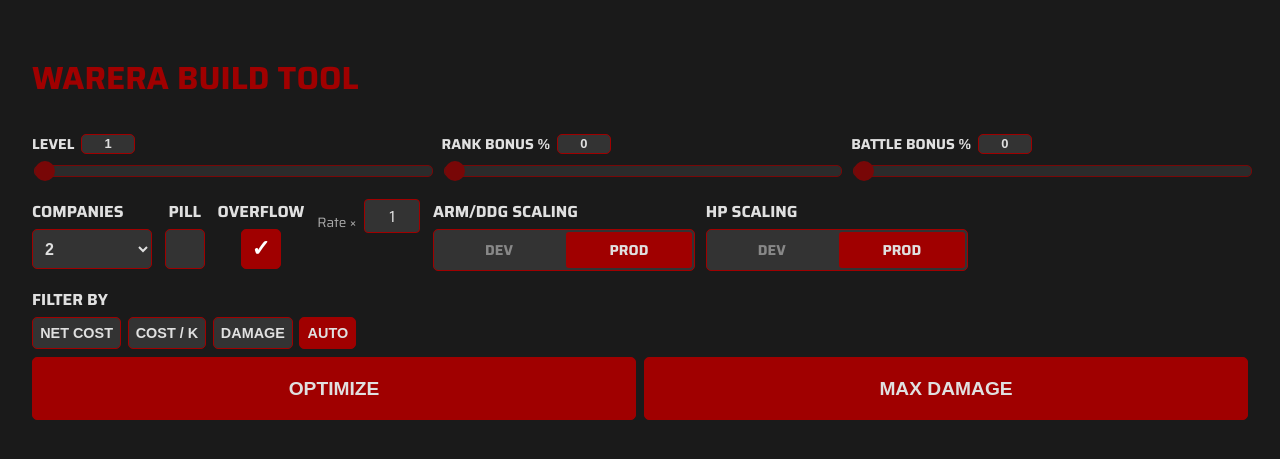
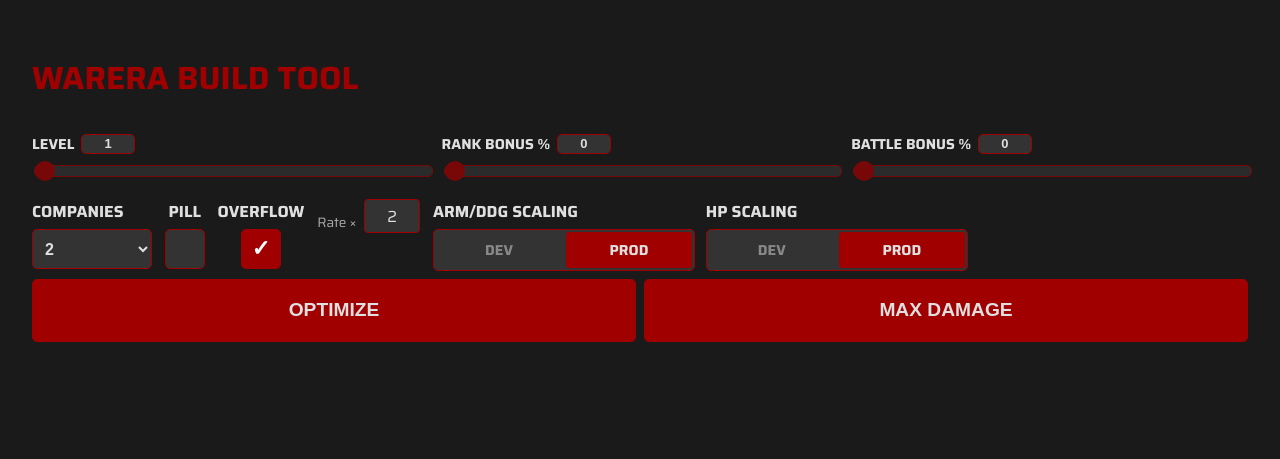
Before and after one commit to TheGroxEmpire/warera-war-planner, a Flask app: page / in a window 1280 px wide. Shown: the top 459 px of the page. Run offline with Flask 3, Linux system fonts and the light colour scheme.

Commit message:
better selector, filters gone

```diff
--- a/static/script.js
+++ b/static/script.js
@@ -1,10 +1,10 @@
 const SKILL_NAMES = ["Attack", "Precision", "Crit. Chance", "Crit. Dmg", "Armor", "Dodge", "Health", "Hunger"];
 
-const FILTER_CONFIGS = {
-    cost_per_k:   { min: 0,       max: 5,       step: 0.1,    default: 2.5,     label: 'Cost / K Target',  fmt: v => parseFloat(v).toFixed(2) },
-    total_damage: { min: 100000,  max: 5000000, step: 100000, default: 1000000, label: 'Damage Target',    fmt: v => (v/1000000).toFixed(2) + 'M' },
-    net_cost:     { min: 50,      max: 5000,    step: 50,     default: 500,     label: 'Net Cost Target',  fmt: v => parseFloat(v).toFixed(0) },
-};
+// const FILTER_CONFIGS = {
+//     cost_per_k:   { min: 0,       max: 5,       step: 0.1,    default: 2.5,     label: 'Cost / K Target',  fmt: v => parseFloat(v).toFixed(2) },
+//     total_damage: { min: 100000,  max: 5000000, step: 100000, default: 1000000, label: 'Damage Target',    fmt: v => (v/1000000).toFixed(2) + 'M' },
+//     net_cost:     { min: 50,      max: 5000,    step: 50,     default: 500,     label: 'Net Cost Target',  fmt: v => parseFloat(v).toFixed(0) },
+// };
 
 document.addEventListener("DOMContentLoaded", () => {
     const resultsDiv = document.getElementById("results");
@@ -12,6 +12,7 @@ document.addEventListener("DOMContentLoaded", () => {
     const optimizeBtn = buildForm.querySelector(".optimize-btn");
 
     let allBuilds = [];
+    // let cachedAllBuilds = []; // removed: no client-side re-filtering
 
     // --- Slider and Input Synchronization ---
     const syncSliderAndInput = (sliderId, inputId) => {
@@ -40,51 +41,7 @@ document.addEventListener("DOMContentLoaded", () => {
     syncSliderAndInput("rank_bonus-slider", "rank_bonus-input");
     syncSliderAndInput("battle_bonus-slider", "battle_bonus-input");
 
-    // --- Filter Tabs ---
-    const filterTabs = document.querySelectorAll('.filter-tab');
-    const filterTypeInput = document.getElementById('filter-type-input');
-    const filterValueWrapper = document.getElementById('filter-value-wrapper');
-    const filterSlider = document.getElementById('filter-value-slider');
-    const filterValueInput = document.getElementById('filter-value-input');
-    const filterValueDisplay = document.getElementById('filter-value-display');
-    const filterSliderLabel = document.getElementById('filter-slider-label');
-
-    function updateFilterSliderBg() {
-        const s = filterSlider;
-        const pct = (s.value - s.min) / (s.max - s.min) * 100;
-        s.style.background = `linear-gradient(to right, rgb(160,0,0) ${pct}%, #333 ${pct}%)`;
-    }
-
-    filterSlider.addEventListener('input', () => {
-        filterValueInput.value = filterSlider.value;
-        const cfg = FILTER_CONFIGS[filterTypeInput.value];
-        filterValueDisplay.textContent = cfg ? cfg.fmt(filterSlider.value) : filterSlider.value;
-        updateFilterSliderBg();
-    });
-
-    filterTabs.forEach(tab => {
-        tab.addEventListener('click', () => {
-            filterTabs.forEach(t => t.classList.remove('active'));
-            tab.classList.add('active');
-            const filterType = tab.dataset.filter;
-            filterTypeInput.value = filterType;
-
-            if (filterType === 'none') {
-                filterValueWrapper.style.display = 'none';
-            } else {
-                const cfg = FILTER_CONFIGS[filterType];
-                filterSlider.min = cfg.min;
-                filterSlider.max = cfg.max;
-                filterSlider.step = cfg.step;
-                filterSlider.value = cfg.default;
-                filterValueInput.value = cfg.default;
-                filterSliderLabel.textContent = cfg.label;
-                filterValueDisplay.textContent = cfg.fmt(cfg.default);
-                updateFilterSliderBg();
-                filterValueWrapper.style.display = 'flex';
-            }
-        });
-    });
+    // Filter tabs/slider/button removed — server returns fixed 19+1 builds
 
     // --- ARM&DDG Scaling Toggle ---
     const scalingToggle = document.getElementById('scaling-toggle');
@@ -95,6 +52,7 @@ document.addEventListener("DOMContentLoaded", () => {
             const isProd = this.classList.contains('active');
             scalingInput.value = isProd ? 'prod' : 'dev';
             document.getElementById('scaling-custom-steps').style.display = isProd ? 'none' : 'block';
+            saveFormState();
         });
     }
 
@@ -107,6 +65,7 @@ document.addEventListener("DOMContentLoaded", () => {
             const isProd = this.classList.contains('active');
             healthScalingInput.value = isProd ? 'prod' : 'dev';
             document.getElementById('health-custom-step').style.display = isProd ? 'none' : 'block';
+            saveFormState();
         });
     }
 
@@ -183,8 +142,10 @@ document.addEventListener("DOMContentLoaded", () => {
         localStorage.setItem('wbt_ddg_step', document.getElementById('ddg-step-input').value);
         localStorage.setItem('wbt_hp_step', document.getElementById('hp-step-input').value);
         localStorage.setItem('wbt_food_step', document.getElementById('food-step-input').value);
-        localStorage.setItem('wbt_filter_type', document.getElementById('filter-type-input').value);
-        localStorage.setItem('wbt_filter_value', document.getElementById('filter-value-input').value);
+        localStorage.setItem('wbt_overflow_enabled', document.getElementById('overflow-enabled').checked);
+        localStorage.setItem('wbt_overflow_mult', document.getElementById('overflow-mult-input').value);
+        // localStorage.setItem('wbt_filter_type', document.getElementById('filter-type-input').value);
+        // localStorage.setItem('wbt_filter_value', document.getElementById('filter-value-input').value);
     }
 
     function restoreFormState() {
@@ -242,16 +203,16 @@ document.addEventListener("DOMContentLoaded", () => {
         const foodStep = localStorage.getItem('wbt_food_step');
         if (foodStep) document.getElementById('food-step-input').value = foodStep;
 
-        const filterType = localStorage.getItem('wbt_filter_type');
-        if (filterType && filterType !== 'none') {
-            document.querySelector(`.filter-tab[data-filter="${filterType}"]`)?.click();
-            const fv = localStorage.getItem('wbt_filter_value');
-            if (fv) {
-                document.getElementById('filter-value-slider').value = fv;
-                document.getElementById('filter-value-input').value = fv;
-                updateFilterSliderBg();
-            }
+        const overflowEnabled = localStorage.getItem('wbt_overflow_enabled');
+        if (overflowEnabled !== null) {
+            const checked = overflowEnabled === 'true';
+            document.getElementById('overflow-enabled').checked = checked;
+            document.getElementById('overflow-mult-wrapper').style.display = checked ? 'flex' : 'none';
         }
+        const overflowMult = localStorage.getItem('wbt_overflow_mult');
+        if (overflowMult) document.getElementById('overflow-mult-input').value = overflowMult;
+
+        // Filter state restore removed
 
         // Re-trigger slider backgrounds after restoring values
         ['level', 'rank_bonus', 'battle_bonus'].forEach(id => {
@@ -263,6 +224,8 @@ document.addEventListener("DOMContentLoaded", () => {
     buildForm.addEventListener('change', saveFormState);
 
     restoreFormState();
+
+    // selectBuildsFromCache removed — server always returns 19+1 builds
 
     // --- Render Builds ---
     function renderBuilds(builds) {
--- a/static/style.css
+++ b/static/style.css
@@ -587,6 +587,25 @@ select, button {
     background: rgb(160, 0, 0);
 }
 
+.filter-apply-btn {
+    flex: 0 0 auto;
+    align-self: flex-end;
+    padding: 0.5em 1.2em;
+    background: rgb(160, 0, 0);
+    border: 1px solid rgb(160, 0, 0);
+    color: #e0e0e0;
+    border-radius: 5px;
+    text-transform: uppercase;
+    font-weight: bold;
+    font-size: 0.9em;
+    cursor: pointer;
+    transition: background 0.15s;
+}
+
+.filter-apply-btn:hover {
+    background-color: rgb(190, 0, 0);
+}
+
 .filter-slider-wrapper {
     flex: 0 1 220px;
     min-width: 140px;
--- a/templates/index.html
+++ b/templates/index.html
@@ -72,7 +72,7 @@
                     <div id="overflow-mult-wrapper">
                         <label for="overflow-mult-input" class="step-input-label">Rate ×</label>
                         <input type="number" id="overflow-mult-input" name="overflow_multiplier"
-                               value="1" min="0" max="10" step="0.1"
+                               value="2" min="0" max="10" step="0.1"
                                class="step-input">
                     </div>
 
@@ -117,15 +117,22 @@
                     </div>
                 </div>
 
-                <!-- Row 2: filter tabs + slider -->
-                <div class="filter-row">
+                <input type="hidden" name="mode" id="mode-input" value="optimize">
+                <div class="btn-row">
+                    <button type="submit" class="optimize-btn">Optimize<span class="tooltip">Runs NSGA-II multi-objective optimization to find builds that balance damage vs. cost.</span></button>
+                    <button type="button" id="max-damage-btn" class="max-damage-btn">Max Damage<span class="tooltip">Ignores cost entirely and finds the single build that maximizes total daily damage.</span></button>
+                </div>
+
+                <!-- Filter section removed — server always returns 19+1 builds -->
+                <!--
+                <div class="filter-row" id="filter-section" style="display:none">
                     <div class="filter-tabs-wrapper">
                         <label class="filter-section-label">Filter by</label>
                         <div class="filter-tabs">
                             <button type="button" class="filter-tab" data-filter="net_cost">Net Cost<span class="tooltip">Show builds at or below a target daily net cost (gear + consumables minus scrap and case income), in gold.</span></button>
                             <button type="button" class="filter-tab" data-filter="cost_per_k">Cost / K<span class="tooltip">Show builds at or below a target net cost per 1,000 damage dealt.</span></button>
                             <button type="button" class="filter-tab" data-filter="total_damage">Damage<span class="tooltip">Show builds that reach at least this total daily damage.</span></button>
-                            <button type="button" class="filter-tab active" data-filter="none">Auto<span class="tooltip">Returns up to 20 builds spread evenly across the damage range, one representative per efficiency band.</span></button>
+                            <button type="button" class="filter-tab active" data-filter="none">Auto<span class="tooltip">Returns the most efficient build per damage band across 15 evenly-spaced bands from 100K to the max damage build.</span></button>
                         </div>
                     </div>
                     <input type="hidden" name="filter_type" id="filter-type-input" value="none">
@@ -139,13 +146,9 @@
                                min="0" max="5" step="0.1" value="2.5">
                         <input type="hidden" name="filter_value" id="filter-value-input" value="2.5">
                     </div>
+                    <button type="button" id="filter-btn" class="filter-apply-btn" style="display:none">Filter</button>
                 </div>
-
-                <input type="hidden" name="mode" id="mode-input" value="optimize">
-                <div class="btn-row">
-                    <button type="submit" class="optimize-btn">Optimize<span class="tooltip">Runs NSGA-II multi-objective optimization to find builds that balance damage vs. cost.</span></button>
-                    <button type="button" id="max-damage-btn" class="max-damage-btn">Max Damage<span class="tooltip">Ignores cost entirely and finds the single build that maximizes total daily damage.</span></button>
-                </div>
+                -->
             </form>
         </div>
         <div id="results"></div>
--- a/warera/app.py
+++ b/warera/app.py
@@ -181,30 +181,34 @@ def run_optimization():
         case_value = loot_chance * n_attacks * case1_price
         d["net_cost"] = d["total_cost"] - (total_scrap * scrap_price) - case_value
 
-    # --- Build selection: targeted or auto ---
-    filter_type = request.form.get("filter_type", "none")
-    filter_value_raw = request.form.get("filter_value", "")
+    # --- Always compute the max damage build for use as upper bound ---
+    md = optimize_max_damage(adjusted_level, rank_bonus=rank_bonus, pill_mode=pill, pill_price=pill_price, scaling_mode=scaling_mode, health_scaling=health_scaling, arm_step=arm_step, ddg_step=ddg_step, hp_step=hp_step, food_step=food_step, overflow_multiplier=overflow_multiplier)
+    if md is not None:
+        md['is_highest_damage'] = True
+        md = _enrich_build(md, pill, scaling_mode, scrap_price, case1_price)
+        max_damage_value = int(md['total_damage'])
+        max_net_cost_value = float(md['net_cost'])
+    else:
+        max_damage_value = 5000000
+        max_net_cost_value = 5000.0
 
-    if filter_type != "none" and filter_value_raw:
-        try:
-            filter_value = float(filter_value_raw)
-            pareto_details = select_builds_near_target(details, filter_value, filter_type, num_builds=5)
-        except ValueError:
-            pareto_details = select_builds(details, cost_key="net_cost")
-    else:
-        pareto_details = select_builds(details, cost_key="net_cost")
+    # Enrich the full Pareto front (details already spans cheap→expensive)
+    all_builds_enriched = [_enrich_build(d, pill, scaling_mode, scrap_price, case1_price) for d in details]
+
+    # --- Build selection: always 19 builds across damage bands 50k→max ---
+    pareto_details = select_builds(all_builds_enriched, min_damage=50000, max_damage=max_damage_value, num_builds=19, cost_key="net_cost")
     pareto_details = sorted(pareto_details, key=lambda x: x["total_cost"])
+    builds = list(pareto_details)
 
-    builds = [_enrich_build(d, pill, scaling_mode, scrap_price, case1_price) for d in pareto_details]
+    if md is not None:
+        builds.append(md)
 
-    # --- Auto mode: always append mythic set build ---
-    if filter_type == "none":
-        md = optimize_max_damage(adjusted_level, rank_bonus=rank_bonus, pill_mode=pill, pill_price=pill_price, scaling_mode=scaling_mode, health_scaling=health_scaling, arm_step=arm_step, ddg_step=ddg_step, hp_step=hp_step, food_step=food_step, overflow_multiplier=overflow_multiplier)
-        if md is not None:
-            md = _enrich_build(md, pill, scaling_mode, scrap_price, case1_price)
-            builds.append(md)
-
-    return jsonify(builds=convert_numpy_types(builds))
+    return jsonify(
+        builds=convert_numpy_types(builds),
+        all_builds=convert_numpy_types(all_builds_enriched),
+        max_damage_value=max_damage_value,
+        max_net_cost_value=max_net_cost_value
+    )
 
 if __name__ == "__main__":
     app.run(debug=True)
```
Also changed, not shown: warera/config.py (+6 -6 lines).
